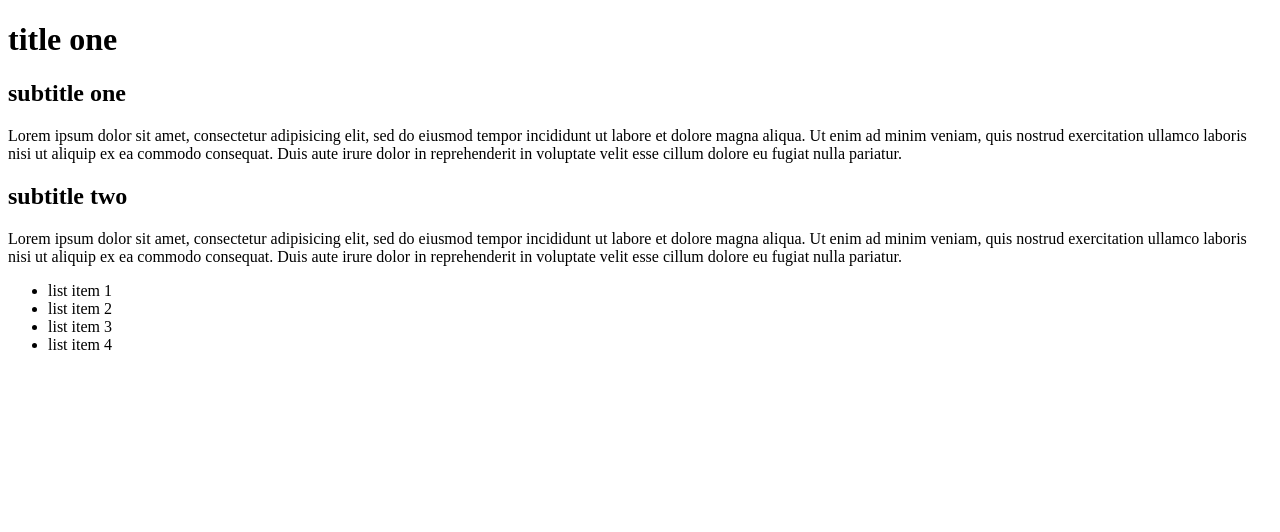
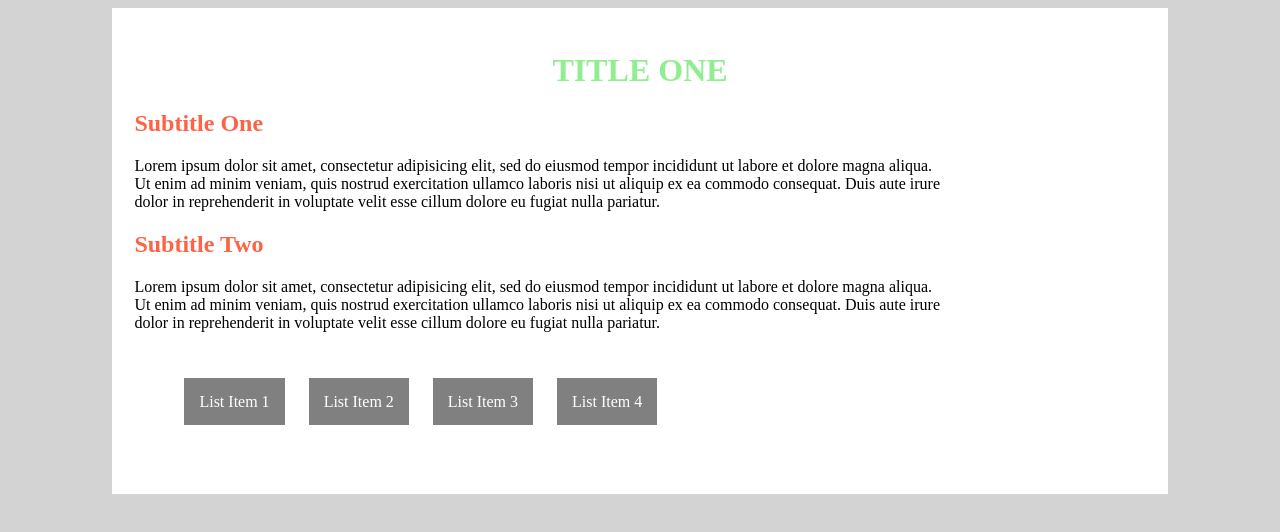
Before and after one commit to fnez/base_project, a plain HTML site: page index.html in a window 1280 px wide. Drawn offline with Linux system fonts and the light colour scheme.

Commit message:
added initial styles and css folder

```diff
--- /dev/null
+++ b/css/style.css
@@ -0,0 +1,42 @@
+body {
+  background-color: lightgray;
+}
+.container {
+  width: 80%;
+  margin: 0 auto;
+  background-color: white;
+  padding: 1.4em;
+}
+.container h1 {
+  text-transform: uppercase;
+  text-align: center;
+  color: lightgreen;
+}
+
+.col {
+
+  margin: 0 auto;
+}
+.col p {
+  width: 80%;
+}
+
+.col h1, .col h2 {
+  text-transform: capitalize;
+  color: tomato;
+}
+
+nav li {
+  list-style: none;
+  display: inline-block;
+  padding: 10px;
+  margin: 35px 0;
+}
+
+nav li a {
+  text-decoration: none;
+  text-transform: capitalize;
+  background-color: gray;
+  color: white;
+  padding: 15px;
+}
--- a/index.html
+++ b/index.html
@@ -4,25 +4,29 @@
   <head>
     <meta charset="utf-8">
     <title>My project</title>
+    <link rel="stylesheet" href="css/style.css" media="screen" title="no title" charset="utf-8">
   </head>
   <body>
 
     <div class="container">
       <h1>title one</h1>
-      <h2>subtitle one</h2>
-      <p> Lorem ipsum dolor sit amet, consectetur adipisicing elit, sed do eiusmod tempor incididunt ut labore et dolore magna aliqua. Ut enim ad minim veniam, quis nostrud exercitation ullamco laboris nisi ut aliquip ex ea commodo consequat. Duis aute irure dolor in reprehenderit in voluptate velit esse cillum dolore eu fugiat nulla pariatur.
-      </p>
-
+      <div class="col primary">
+        <h2>subtitle one</h2>
+        <p > Lorem ipsum dolor sit amet, consectetur adipisicing elit, sed do eiusmod tempor incididunt ut labore et dolore magna aliqua. Ut enim ad minim veniam, quis nostrud exercitation ullamco laboris nisi ut aliquip ex ea commodo consequat. Duis aute irure dolor in reprehenderit in voluptate velit esse cillum dolore eu fugiat nulla pariatur.
+        </p>
+      </div>
+    <div class="col secondary">
       <h2>subtitle two</h2>
       <p> Lorem ipsum dolor sit amet, consectetur adipisicing elit, sed do eiusmod tempor incididunt ut labore et dolore magna aliqua. Ut enim ad minim veniam, quis nostrud exercitation ullamco laboris nisi ut aliquip ex ea commodo consequat. Duis aute irure dolor in reprehenderit in voluptate velit esse cillum dolore eu fugiat nulla pariatur.
       </p>
+    </div>
 
       <nav>
         <ul>
-          <li>list item 1</li>
-          <li>list item 2</li>
-          <li>list item 3</li>
-          <li>list item 4</li>
+          <li><a href="#"> list item 1</a></li>
+          <li><a href="#"> list item 2</a></li>
+          <li><a href="#"> list item 3</a></li>
+          <li><a href="#"> list item 4</a></li>
         </ul>
       </nav>
 
```
Also changed, not shown: style.css (deleted).
